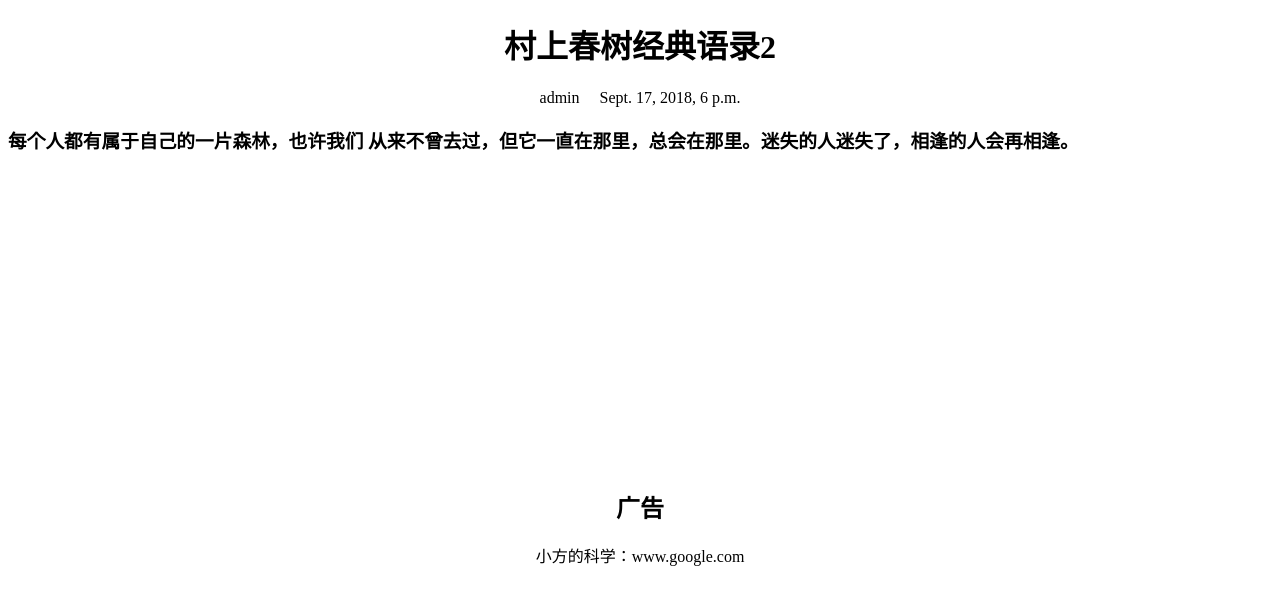
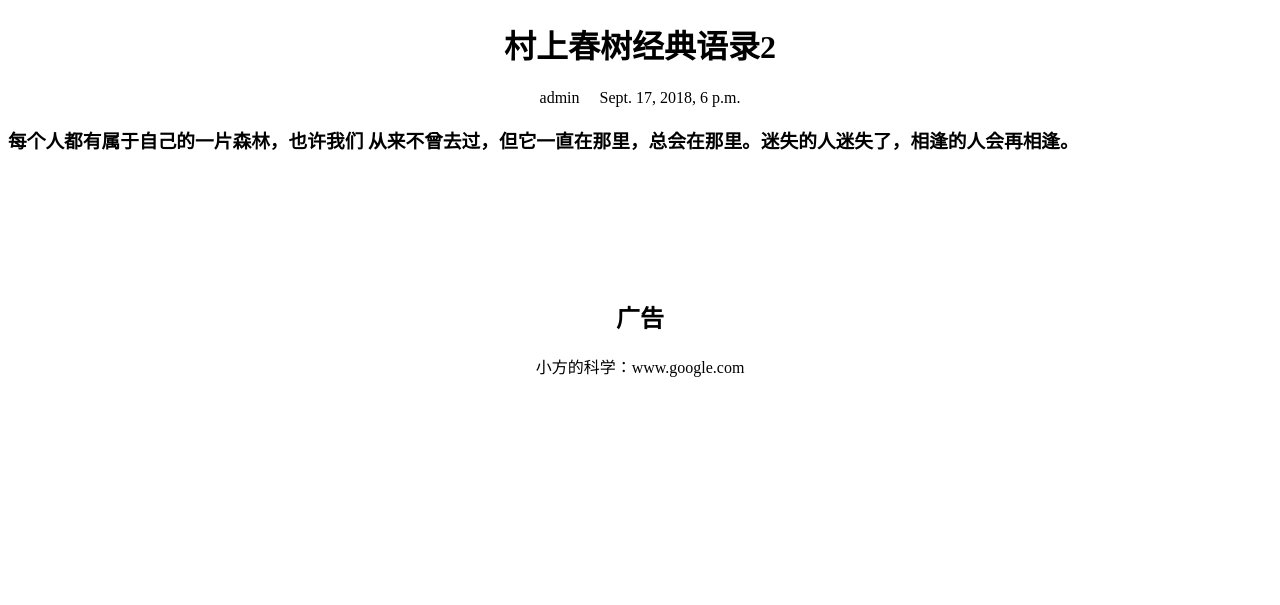
Before and after one commit to fangjiantan/Test_django, a Django app: page /py_test/2/ in a window 1280 px wide. Shown: the top 605 px of the page. Run offline with Django 3.2, Linux system fonts and the light colour scheme; data comes from the database, SQL or seed files in the repository.

```diff
--- a/templates/base.html
+++ b/templates/base.html
@@ -5,7 +5,7 @@
         h1 {text-align: center}
         h2 {text-align: center}
         p {text-align: center}
-        h2 {padding-top: 25%}
+        h2 {padding-top: 10%}
     </style>
     <meta http-equiv="X-UA-Compatible" content="IE=Edge">
     <meta charset="UTF-8">
```
